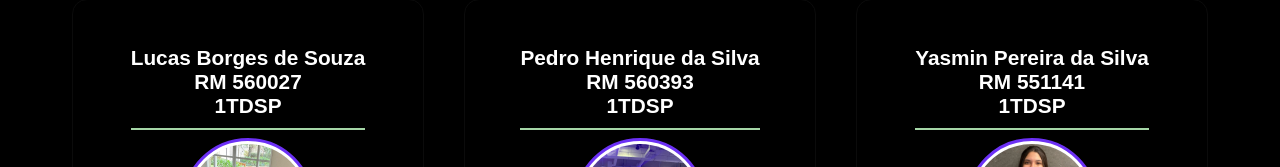
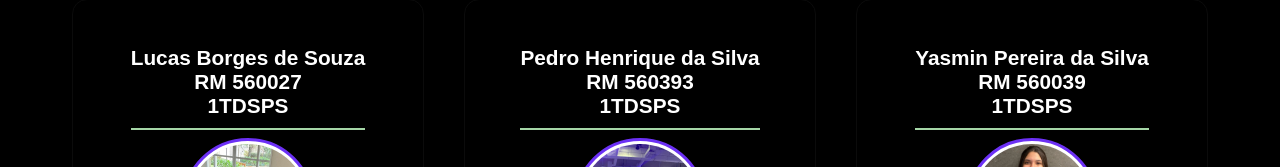
Before and after one commit to L-Y-P-Tech/GS-EcoHub, a plain HTML site: page desenvolvedores.html in a window 1280 px wide. Shown: the part 169-336 px from the top of the page. Drawn offline with Linux system fonts and the light colour scheme.

Commit message:
the last commit

```diff
--- a/desenvolvedores.html
+++ b/desenvolvedores.html
@@ -33,7 +33,7 @@
         <div class="dev-profile">
             <p class="dev-name">Lucas Borges de Souza<br>
                 <strong>RM 560027</strong><br>
-                <strong>1TDSP</strong>
+                <strong>1TDSPS</strong>
             </p>
 
             <img src="png/LucasFoto.jpg" alt="Desenvolvedor Lucas" class="dev-photo">
@@ -42,7 +42,7 @@
         <div class="dev-profile">
             <p class="dev-name">Pedro Henrique da Silva <br>
                 <strong>RM 560393</strong><br>
-                <strong>1TDSP</strong>
+                <strong>1TDSPS</strong>
             </p>
 
             <img src="png/Pedrofoto.jpg" alt="Desenvolvedor Pedro" class="dev-photo">
@@ -50,8 +50,8 @@
         </div>
         <div class="dev-profile">
             <p class="dev-name">Yasmin Pereira da Silva<br>
-                <strong>RM 551141</strong><br>
-                <strong>1TDSP</strong></p>
+                <strong>RM 560039</strong><br>
+                <strong>1TDSPS</strong></p>
 
             <img src="png/YasminFoto.jpg" alt="Desenvolvedor Yasmin" class="dev-photo">
             <a href="https://www.linkedin.com/in/yasmin-silva-9b28b01a2/" class="linkedin-link">LinkedIn</a>
```
